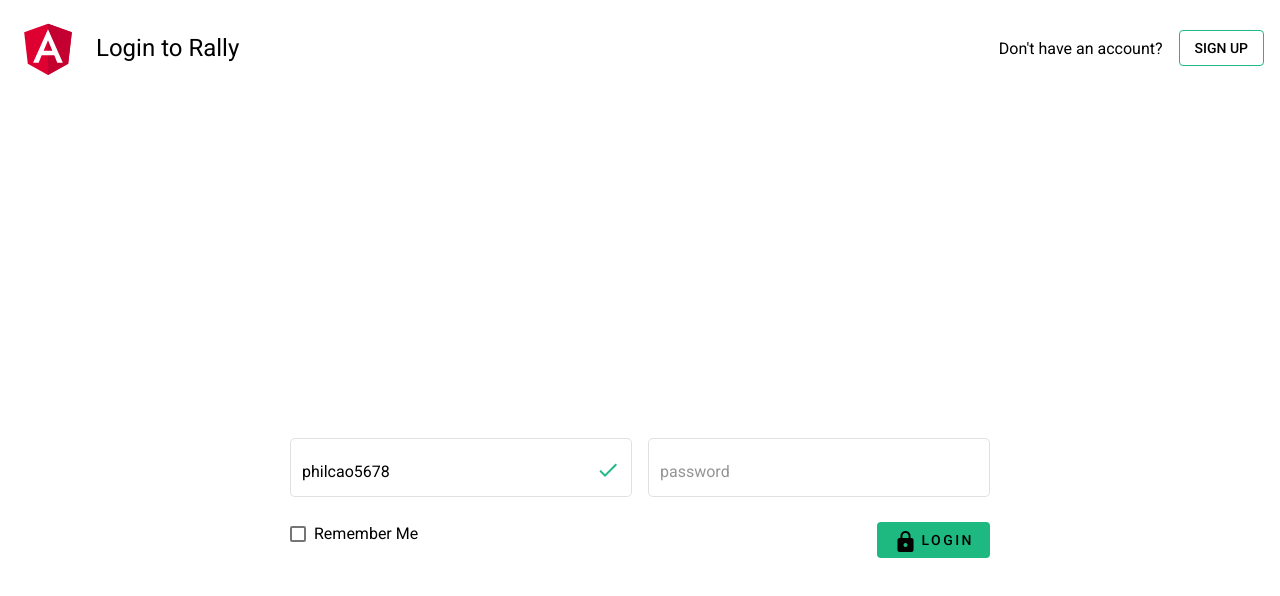
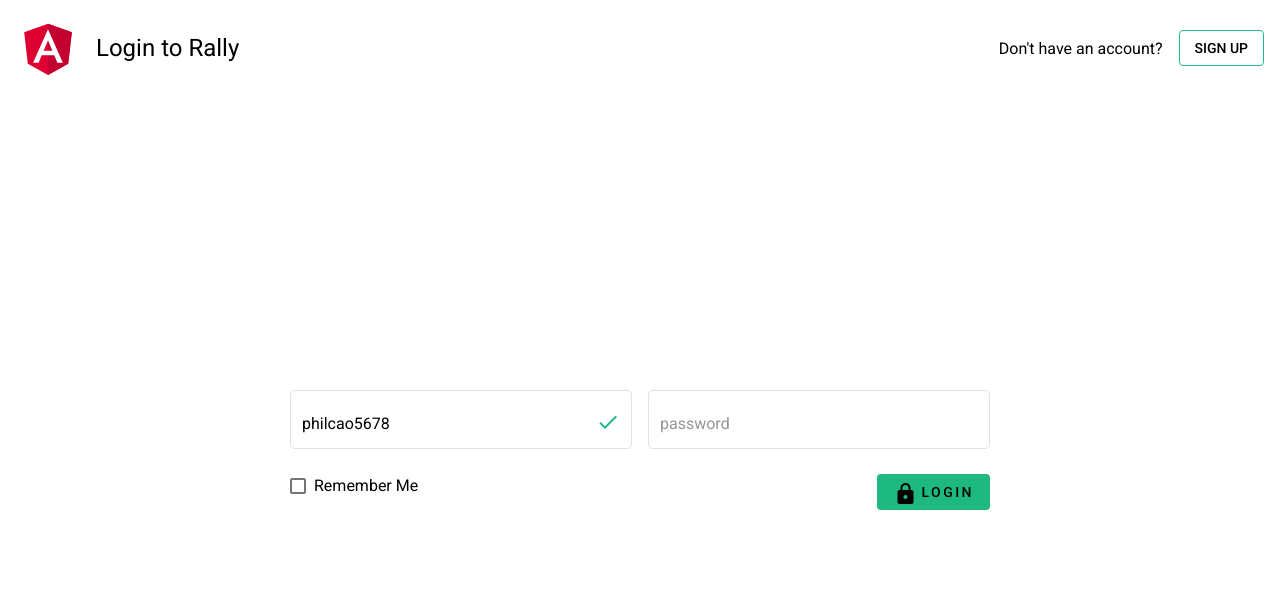
Before and after one commit to poojashastry/angular-material-rally, an Angular app: page /login in a window 1280 px wide. Shown: the top 596 px of the page. Built offline with nearby package versions, Linux system fonts and the light colour scheme.

Commit message:
fix page height

```diff
--- a/src/app/login/login.component.scss
+++ b/src/app/login/login.component.scss
@@ -8,7 +8,7 @@ $unit-space: 8px;
   align-items: center;
   display: flex;
   flex-direction: column;
-  height: 100%;
+  height: calc(100% - #{12 * $unit-space});
   justify-content: space-evenly;
   margin: 0 auto;
   max-width: 700px;
```
